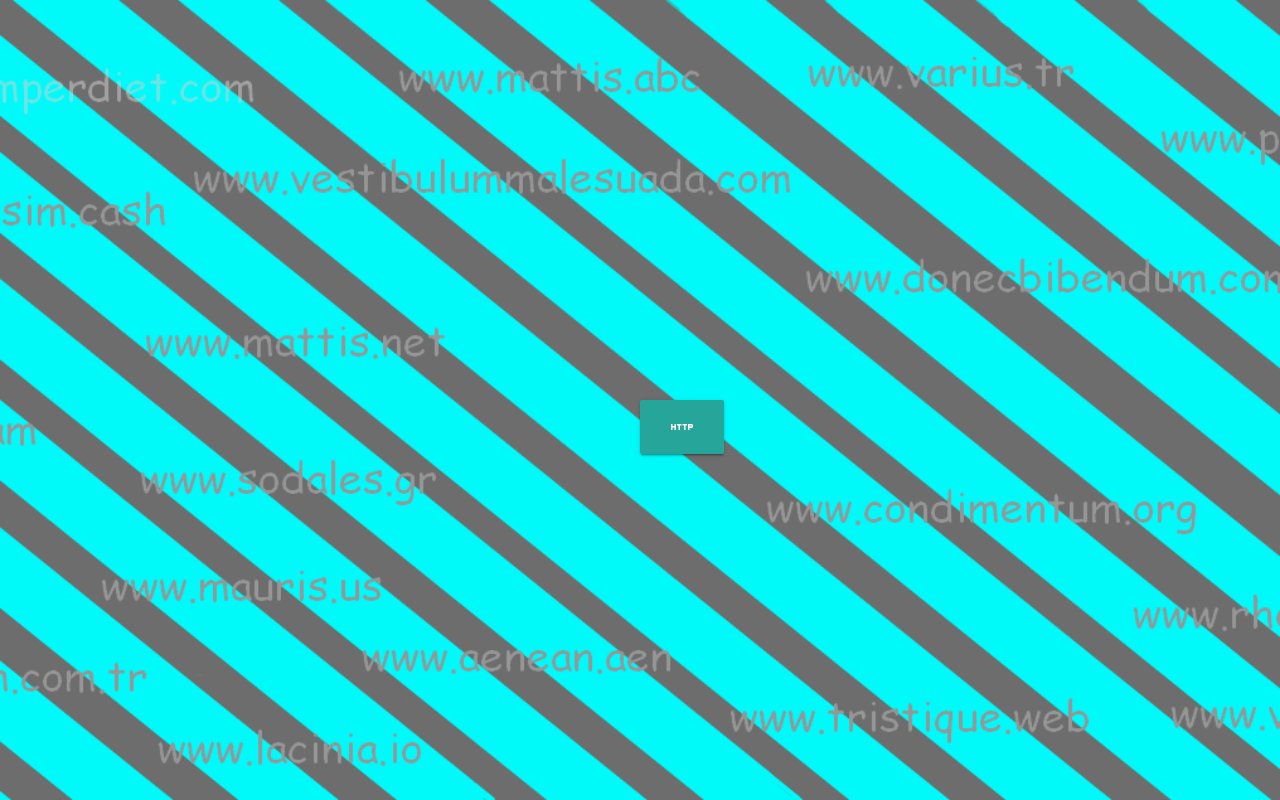
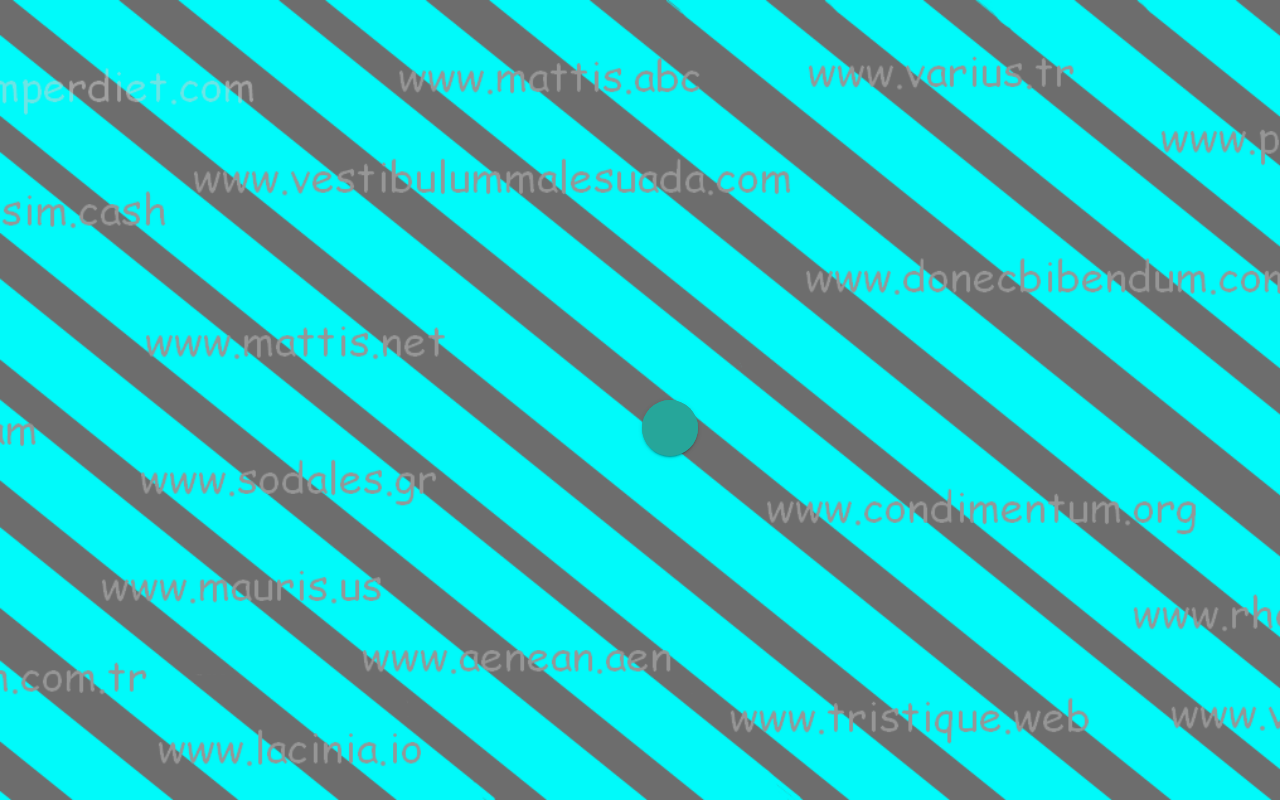
Before and after one commit to MaviButon/mavibuton.github.io, a plain HTML site: page index.html in a window 1280 px wide. Drawn offline with nearby package versions, Linux system fonts and the light colour scheme; a web font is replaced by a local one.

Commit message:
Add files via upload

```diff
--- a/css/s.css
+++ b/css/s.css
@@ -14,9 +14,8 @@
 	}
 
 .buton {
-	width:40px;
-	height:40px;
-	background:#c59;
+	width:60px;
+	height:60px;
 	border-radius:15PX;
 	margin:auto;
 }
--- a/index.html
+++ b/index.html
@@ -30,75 +30,75 @@
 
 function random_content(){
 var mycontent=new Array()
-mycontent[1]='<a class="waves-effect waves-light btn-large" href="http://materializecss.com"><i class="large material-icons">http</i><i class="large material-icons">send</i></a>'
-mycontent[2]='<a class="waves-effect waves-light btn-large" href="http://www.webtekno.com/"><i class="large material-icons">http</i><i class="large material-icons">send</i></a>'
-mycontent[3]='<a class="waves-effect waves-light btn-large" href="https://www.youtube.com/user/b31416"><i class="large material-icons">http</i><i class="large material-icons">send</i></a>'
-mycontent[4]='<a class="waves-effect waves-light btn-large" href="http://www.sordum.net/"><i class="large material-icons">http</i><i class="large material-icons">send</i></a>'
-mycontent[5]='<a class="waves-effect waves-light btn-large" href="http://www.bursaproje.com/ornek-website.html"><i class="large material-icons">http</i><i class="large material-icons">send</i></a>'
-mycontent[6]='<a class="waves-effect waves-light btn-large" href="http://www.instructables.com/"><i class="large material-icons">http</i><i class="large material-icons">send</i></a>'
-mycontent[7]='<a class="waves-effect waves-light btn-large" href="https://www.porcay.com/"><i class="large material-icons">http</i><i class="large material-icons">send</i></a>'
-mycontent[8]='<a class="waves-effect waves-light btn-large" href="http://www.cizgikafe.com/2016/09/dc-animasyon-filmleri-izleme-sras.html"><i class="large material-icons">http</i><i class="large material-icons">send</i></a>'
-mycontent[9]='<a class="waves-effect waves-light btn-large" href="https://soundcloud.com/"><i class="large material-icons">http</i><i class="large material-icons">send</i></a>'
-mycontent[10]='<a class="waves-effect waves-light btn-large" href="https://www.nasa.gov/"><i class="large material-icons">http</i><i class="large material-icons">send</i></a>'
-mycontent[11]='<a class="waves-effect waves-light btn-large" href="https://duckduckgo.com"><i class="large material-icons">http</i><i class="large material-icons">send</i></a>'
-mycontent[12]='<a class="waves-effect waves-light btn-large" href="http://freerice.com"><i class="large material-icons">http</i><i class="large material-icons">send</i></a>'
-mycontent[13]='<a class="waves-effect waves-light btn-large" href="https://mono-1.com/monoface/main.html"><i class="large material-icons">http</i><i class="large material-icons">send</i></a>'
-mycontent[14]='<a class="waves-effect waves-light btn-large" href="https://unsplash.com/"><i class="large material-icons">http</i><i class="large material-icons">send</i></a>'
-mycontent[15]='<a class="waves-effect waves-light btn-large" href="http://playcanv.as/p/y3ZFwtwW/"><i class="large material-icons">http</i><i class="large material-icons">send</i></a>'
-mycontent[16]='<a class="waves-effect waves-light btn-large" href="http://notes.io/"><i class="large material-icons">http</i><i class="large material-icons">send</i></a>'
-mycontent[17]='<a class="waves-effect waves-light btn-large" href="https://app.prntscr.com/tr/download.html"><i class="large material-icons">http</i><i class="large material-icons">send</i></a>'
-mycontent[18]='<a class="waves-effect waves-light btn-large" href="https://dictation.io/"><i class="large material-icons">http</i><i class="large material-icons">send</i></a>'
-mycontent[19]='<a class="waves-effect waves-light btn-large" href="http://zerodollarmovies.com/"><i class="large material-icons">http</i><i class="large material-icons">send</i></a>'
-mycontent[20]='<a class="waves-effect waves-light btn-large" href="https://goo.gl/"><i class="large material-icons">http</i><i class="large material-icons">send</i></a>'
-mycontent[21]='<a class="waves-effect waves-light btn-large" href="http://unfurlr.com/"><i class="large material-icons">http</i><i class="large material-icons">send</i></a>'
-mycontent[22]='<a class="waves-effect waves-light btn-large" href="http://www.qlock.com/"><i class="large material-icons">http</i><i class="large material-icons">send</i></a>'
-mycontent[23]='<a class="waves-effect waves-light btn-large" href="http://www.copypastecharacter.com/"><i class="large material-icons">http</i><i class="large material-icons">send</i></a>'
-mycontent[24]='<a class="waves-effect waves-light btn-large" href="https://www.iconfinder.com/"><i class="large material-icons">http</i><i class="large material-icons">send</i></a>'
-mycontent[25]='<a class="waves-effect waves-light btn-large" href="http://www.flightstats.com/go/Home/home.do"><i class="large material-icons">http</i><i class="large material-icons">send</i></a>'
-mycontent[26]='<a class="waves-effect waves-light btn-large" href="http://everytimezone.com/"><i class="large material-icons">http</i><i class="large material-icons">send</i></a>'
-mycontent[27]='<a class="waves-effect waves-light btn-large" href="https://imo.im/"><i class="large material-icons">http</i><i class="large material-icons">send</i></a>'
-mycontent[28]='<a class="waves-effect waves-light btn-large" href="http://kleki.com/"><i class="large material-icons">http</i><i class="large material-icons">send</i></a>'
-mycontent[29]='<a class="waves-effect waves-light btn-large" href="http://www.similarsites.com/"><i class="large material-icons">http</i><i class="large material-icons">send</i></a>'
-mycontent[30]='<a class="waves-effect waves-light btn-large" href="http://www.midomi.com/"><i class="large material-icons">http</i><i class="large material-icons">send</i></a>'
-mycontent[31]='<a class="waves-effect waves-light btn-large" href="http://ge.tt/"><i class="large material-icons">http</i><i class="large material-icons">send</i></a>'
-mycontent[32]='<a class="waves-effect waves-light btn-large" href="https://www.aviary.com/"><i class="large material-icons">http</i><i class="large material-icons">send</i></a>'
-mycontent[33]='<a class="waves-effect waves-light btn-large" href="https://www.followupthen.com/"><i class="large material-icons">http</i><i class="large material-icons">send</i></a>'
-mycontent[34]='<a class="waves-effect waves-light btn-large" href="https://virusscan.jotti.org/en"><i class="large material-icons">http</i><i class="large material-icons">send</i></a>'
-mycontent[35]='<a class="waves-effect waves-light btn-large" href="http://www.wolframalpha.com/"><i class="large material-icons">http</i><i class="large material-icons">send</i></a>'
-mycontent[36]='<a class="waves-effect waves-light btn-large" href="http://www.myfonts.com/WhatTheFont/"><i class="large material-icons">http</i><i class="large material-icons">send</i></a>'
-mycontent[37]='<a class="waves-effect waves-light btn-large" href="https://iwantmyname.com/"><i class="large material-icons">http</i><i class="large material-icons">send</i></a>'
-mycontent[38]='<a class="waves-effect waves-light btn-large" href="http://tr.freeimages.com/"><i class="large material-icons">http</i><i class="large material-icons">send</i></a>'
-mycontent[39]='<a class="waves-effect waves-light btn-large" href="http://www.scribblemaps.com/"><i class="large material-icons">http</i><i class="large material-icons">send</i></a>'
-mycontent[40]='<a class="waves-effect waves-light btn-large" href="https://studio.stupeflix.com/en/"><i class="large material-icons">http</i><i class="large material-icons">send</i></a>'
-mycontent[41]='<a class="waves-effect waves-light btn-large" href="https://safeweb.norton.com/"><i class="large material-icons">http</i><i class="large material-icons">send</i></a>'
-mycontent[42]='<a class="waves-effect waves-light btn-large" href="https://www.youtube.com/tv#/browse-sets?c=default&resume"><i class="large material-icons">http</i><i class="large material-icons">send</i></a>'
-mycontent[43]='<a class="waves-effect waves-light btn-large" href="https://www.otixo.com/en/home-otixo/"><i class="large material-icons">http</i><i class="large material-icons">send</i></a>'
-mycontent[44]='<a class="waves-effect waves-light btn-large" href="https://todoist.com/"><i class="large material-icons">http</i><i class="large material-icons">send</i></a>'
-mycontent[45]='<a class="waves-effect waves-light btn-large" href="http://littlealchemy.com/"><i class="large material-icons">http</i><i class="large material-icons">send</i></a>'
-mycontent[46]='<a class="waves-effect waves-light btn-large" href="http://www.puffgames.com/bubblewrap/"><i class="large material-icons">http</i><i class="large material-icons">send</i></a>'
-mycontent[47]='<a class="waves-effect waves-light btn-large" href="http://www.buldumbuldum.com/dogum-gunu.aspx"><i class="large material-icons">http</i><i class="large material-icons">send</i></a>'
-mycontent[48]='<a class="waves-effect waves-light btn-large" href="https://flickseeker.com/"><i class="large material-icons">http</i><i class="large material-icons">send</i></a>'
-mycontent[49]='<a class="waves-effect waves-light btn-large" href="http://www.simonpanrucker.com/beans.html"><i class="large material-icons">http</i><i class="large material-icons">send</i></a>'
-mycontent[50]='<a class="waves-effect waves-light btn-large" href="https://29a.ch/sandbox/2011/neonflames/"><i class="large material-icons">http</i><i class="large material-icons">send</i></a>'
-mycontent[51]='<a class="waves-effect waves-light btn-large" href="http://www.incredibox.com/"><i class="large material-icons">http</i><i class="large material-icons">send</i></a>'
-mycontent[52]='<a class="waves-effect waves-light btn-large" href="http://www.donothingfor2minutes.com/"><i class="large material-icons">http</i><i class="large material-icons">send</i></a>'
-mycontent[53]='<a class="waves-effect waves-light btn-large" href="http://hackertyper.com/"><i class="large material-icons">http</i><i class="large material-icons">send</i></a>'
-mycontent[54]='<a class="waves-effect waves-light btn-large" href="http://www.rainymood.com/"><i class="large material-icons">http</i><i class="large material-icons">send</i></a>'
-mycontent[55]='<a class="waves-effect waves-light btn-large" href="http://thenicestplaceontheinter.net/"><i class="large material-icons">http</i><i class="large material-icons">send</i></a>'
-mycontent[56]='<a class="waves-effect waves-light btn-large" href="http://www.theuselessweb.com/"><i class="large material-icons">http</i><i class="large material-icons">send</i></a>'
-mycontent[57]='<a class="waves-effect waves-light btn-large" href="https://findtheinvisiblecow.com/"><i class="large material-icons">http</i><i class="large material-icons">send</i></a>'
-mycontent[58]='<a class="waves-effect waves-light btn-large" href="https://www.youtube.com/user/nfornavin"><i class="large material-icons">http</i><i class="large material-icons">send</i></a>'
-mycontent[59]='<a class="waves-effect waves-light btn-large" href="http://www.howmanypeopleareinspacerightnow.com/"><i class="large material-icons">http</i><i class="large material-icons">send</i></a>'
-mycontent[60]='<a class="waves-effect waves-light btn-large" href="https://inspirationhut.net/printable-paper/"><i class="large material-icons">http</i><i class="large material-icons">send</i></a>'
-mycontent[61]='<a class="waves-effect waves-light btn-large" href="http://ncase.me/door/"><i class="large material-icons">http</i><i class="large material-icons">send</i></a>'
-mycontent[62]='<a class="waves-effect waves-light btn-large" href="https://thisissand.com/"><i class="large material-icons">http</i><i class="large material-icons">send</i></a>'
-mycontent[63]='<a class="waves-effect waves-light btn-large" href="http://www.tony-b.org/"><i class="large material-icons">http</i><i class="large material-icons">send</i></a>'
-mycontent[64]='<a class="waves-effect waves-light btn-large" href="http://www.unitunitunit.com/qwertybeats/"><i class="large material-icons">http</i><i class="large material-icons">send</i></a>'
-mycontent[65]='<a class="waves-effect waves-light btn-large" href="http://naturesoundsfor.me/Rain-Sounds"><i class="large material-icons">http</i><i class="large material-icons">send</i></a>'
-mycontent[66]='<a class="waves-effect waves-light btn-large" href="http://www.addictinggames.com/puzzle-games/sugar-sugar-2-game.jsp"><i class="large material-icons">http</i><i class="large material-icons">send</i></a>'
-mycontent[67]='<a class="waves-effect waves-light btn-large" href="http://tr.akinator.com/"><i class="large material-icons">http</i><i class="large material-icons">send</i></a>'
-mycontent[68]='<a class="waves-effect waves-light btn-large" href="http://www.totaljerkface.com/happy_wheels.tjf"><i class="large material-icons">http</i><i class="large material-icons">send</i></a>'
-mycontent[69]='<a class="waves-effect waves-light btn-large" href="http://emojitracker.com/"><i class="large material-icons">http</i><i class="large material-icons">send</i></a>'
+mycontent[1]='<a class="btn btn-floating btn-large pulse" href="http://materializecss.com"></a>'
+mycontent[2]='<a class="btn btn-floating btn-large pulse" href="http://www.webtekno.com/"></a>'
+mycontent[3]='<a class="btn btn-floating btn-large pulse" href="https://www.youtube.com/user/b31416"></a>'
+mycontent[4]='<a class="btn btn-floating btn-large pulse" href="http://www.sordum.net/"></a>'
+mycontent[5]='<a class="btn btn-floating btn-large pulse" href="http://www.bursaproje.com/ornek-website.html"></a>'
+mycontent[6]='<a class="btn btn-floating btn-large pulse" href="http://www.instructables.com/"></a>'
+mycontent[7]='<a class="btn btn-floating btn-large pulse" href="https://www.porcay.com/"></a>'
+mycontent[8]='<a class="btn btn-floating btn-large pulse" href="http://www.cizgikafe.com/2016/09/dc-animasyon-filmleri-izleme-sras.html"></a>'
+mycontent[9]='<a class="btn btn-floating btn-large pulse" href="https://soundcloud.com/"></a>'
+mycontent[10]='<a class="btn btn-floating btn-large pulse" href="https://www.nasa.gov/"></a>'
+mycontent[11]='<a class="btn btn-floating btn-large pulse" href="https://duckduckgo.com"></a>'
+mycontent[12]='<a class="btn btn-floating btn-large pulse" href="http://freerice.com"></a>'
+mycontent[13]='<a class="btn btn-floating btn-large pulse" href="https://mono-1.com/monoface/main.html"></a>'
+mycontent[14]='<a class="btn btn-floating btn-large pulse" href="https://unsplash.com/"></a>'
+mycontent[15]='<a class="btn btn-floating btn-large pulse" href="http://playcanv.as/p/y3ZFwtwW/"></a>'
+mycontent[16]='<a class="btn btn-floating btn-large pulse" href="http://notes.io/"></a>'
+mycontent[17]='<a class="btn btn-floating btn-large pulse" href="https://app.prntscr.com/tr/download.html"></a>'
+mycontent[18]='<a class="btn btn-floating btn-large pulse" href="https://dictation.io/"></a>'
+mycontent[19]='<a class="btn btn-floating btn-large pulse" href="http://zerodollarmovies.com/"></a>'
+mycontent[20]='<a class="btn btn-floating btn-large pulse" href="https://goo.gl/"></a>'
+mycontent[21]='<a class="btn btn-floating btn-large pulse" href="http://unfurlr.com/"></a>'
+mycontent[22]='<a class="btn btn-floating btn-large pulse" href="http://www.qlock.com/"></a>'
+mycontent[23]='<a class="btn btn-floating btn-large pulse" href="http://www.copypastecharacter.com/"></a>'
+mycontent[24]='<a class="btn btn-floating btn-large pulse" href="https://www.iconfinder.com/"></a>'
+mycontent[25]='<a class="btn btn-floating btn-large pulse" href="http://www.flightstats.com/go/Home/home.do"></a>'
+mycontent[26]='<a class="btn btn-floating btn-large pulse" href="http://everytimezone.com/"></a>'
+mycontent[27]='<a class="btn btn-floating btn-large pulse" href="https://imo.im/"></a>'
+mycontent[28]='<a class="btn btn-floating btn-large pulse" href="http://kleki.com/"></a>'
+mycontent[29]='<a class="btn btn-floating btn-large pulse" href="http://www.similarsites.com/"></a>'
+mycontent[30]='<a class="btn btn-floating btn-large pulse" href="http://www.midomi.com/"></a>'
+mycontent[31]='<a class="btn btn-floating btn-large pulse" href="http://ge.tt/"></a>'
+mycontent[32]='<a class="btn btn-floating btn-large pulse" href="https://www.aviary.com/"></a>'
+mycontent[33]='<a class="btn btn-floating btn-large pulse" href="https://www.followupthen.com/"></a>'
+mycontent[34]='<a class="btn btn-floating btn-large pulse" href="https://virusscan.jotti.org/en"></a>'
+mycontent[35]='<a class="btn btn-floating btn-large pulse" href="http://www.wolframalpha.com/"></a>'
+mycontent[36]='<a class="btn btn-floating btn-large pulse" href="http://www.myfonts.com/WhatTheFont/"></a>'
+mycontent[37]='<a class="btn btn-floating btn-large pulse" href="https://iwantmyname.com/"></a>'
+mycontent[38]='<a class="btn btn-floating btn-large pulse" href="http://tr.freeimages.com/"></a>'
+mycontent[39]='<a class="btn btn-floating btn-large pulse" href="http://www.scribblemaps.com/"></a>'
+mycontent[40]='<a class="btn btn-floating btn-large pulse" href="https://studio.stupeflix.com/en/"></a>'
+mycontent[41]='<a class="btn btn-floating btn-large pulse" href="https://safeweb.norton.com/"></a>'
+mycontent[42]='<a class="btn btn-floating btn-large pulse" href="https://www.youtube.com/tv#/browse-sets?c=default&resume"></a>'
+mycontent[43]='<a class="btn btn-floating btn-large pulse" href="https://www.otixo.com/en/home-otixo/"></a>'
+mycontent[44]='<a class="btn btn-floating btn-large pulse" href="https://todoist.com/"></a>'
+mycontent[45]='<a class="btn btn-floating btn-large pulse" href="http://littlealchemy.com/"></a>'
+mycontent[46]='<a class="btn btn-floating btn-large pulse" href="http://www.puffgames.com/bubblewrap/"></a>'
+mycontent[47]='<a class="btn btn-floating btn-large pulse" href="http://www.buldumbuldum.com/dogum-gunu.aspx"></a>'
+mycontent[48]='<a class="btn btn-floating btn-large pulse" href="https://flickseeker.com/"></a>'
+mycontent[49]='<a class="btn btn-floating btn-large pulse" href="http://www.simonpanrucker.com/beans.html"></a>'
+mycontent[50]='<a class="btn btn-floating btn-large pulse" href="https://29a.ch/sandbox/2011/neonflames/"></a>'
+mycontent[51]='<a class="btn btn-floating btn-large pulse" href="http://www.incredibox.com/"></a>'
+mycontent[52]='<a class="btn btn-floating btn-large pulse" href="http://www.donothingfor2minutes.com/"></a>'
+mycontent[53]='<a class="btn btn-floating btn-large pulse" href="http://hackertyper.com/"></a>'
+mycontent[54]='<a class="btn btn-floating btn-large pulse" href="http://www.rainymood.com/"></a>'
+mycontent[55]='<a class="btn btn-floating btn-large pulse" href="http://thenicestplaceontheinter.net/"></a>'
+mycontent[56]='<a class="btn btn-floating btn-large pulse" href="http://www.theuselessweb.com/"></a>'
+mycontent[57]='<a class="btn btn-floating btn-large pulse" href="https://findtheinvisiblecow.com/"></a>'
+mycontent[58]='<a class="btn btn-floating btn-large pulse" href="https://www.youtube.com/user/nfornavin"></a>'
+mycontent[59]='<a class="btn btn-floating btn-large pulse" href="http://www.howmanypeopleareinspacerightnow.com/"></a>'
+mycontent[60]='<a class="btn btn-floating btn-large pulse" href="https://inspirationhut.net/printable-paper/"></a>'
+mycontent[61]='<a class="btn btn-floating btn-large pulse" href="http://ncase.me/door/"></a>'
+mycontent[62]='<a class="btn btn-floating btn-large pulse" href="https://thisissand.com/"></a>'
+mycontent[63]='<a class="btn btn-floating btn-large pulse" href="http://www.tony-b.org/"></a>'
+mycontent[64]='<a class="btn btn-floating btn-large pulse" href="http://www.unitunitunit.com/qwertybeats/"></a>'
+mycontent[65]='<a class="btn btn-floating btn-large pulse" href="http://naturesoundsfor.me/Rain-Sounds"></a>'
+mycontent[66]='<a class="btn btn-floating btn-large pulse" href="http://www.addictinggames.com/puzzle-games/sugar-sugar-2-game.jsp"></a>'
+mycontent[67]='<a class="btn btn-floating btn-large pulse" href="http://tr.akinator.com/"></a>'
+mycontent[68]='<a class="btn btn-floating btn-large pulse" href="http://www.totaljerkface.com/happy_wheels.tjf"></a>'
+mycontent[69]='<a class="btn btn-floating btn-large pulse" href="http://emojitracker.com/"></a>'
 
 
 var ry=Math.floor(Math.random()*mycontent.length)
@@ -114,4 +114,4 @@ random_content()
 </div>
 </body>
 </html>
-<!-- mycontent[#]='<a class="waves-effect waves-light btn-large" href=""><i class="large material-icons">http</i><i class="large material-icons">send</i></a>' -->
+<!-- mycontent[#]='<a class="btn btn-floating btn-large pulse" href=""></a>' -->
```
